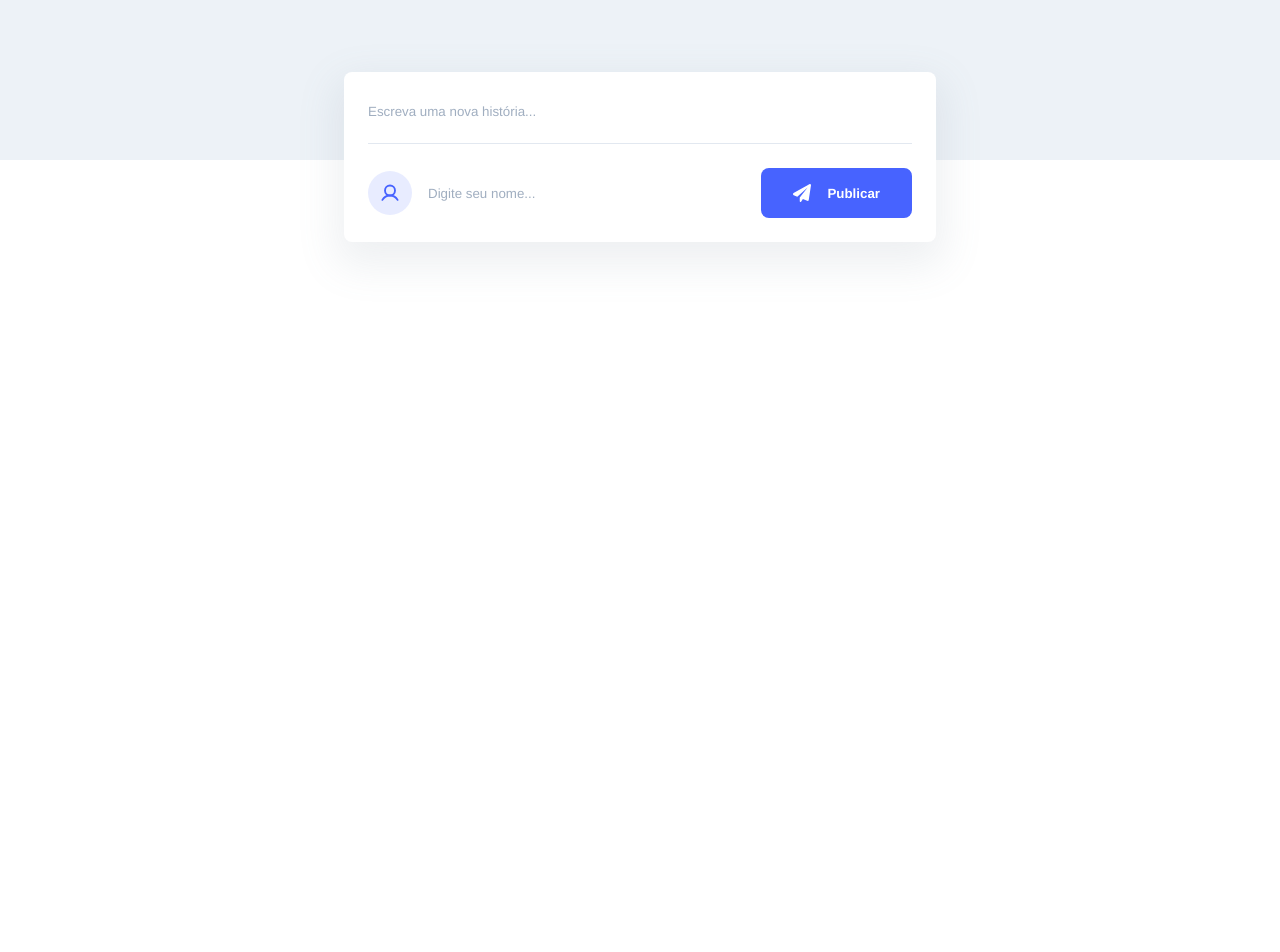
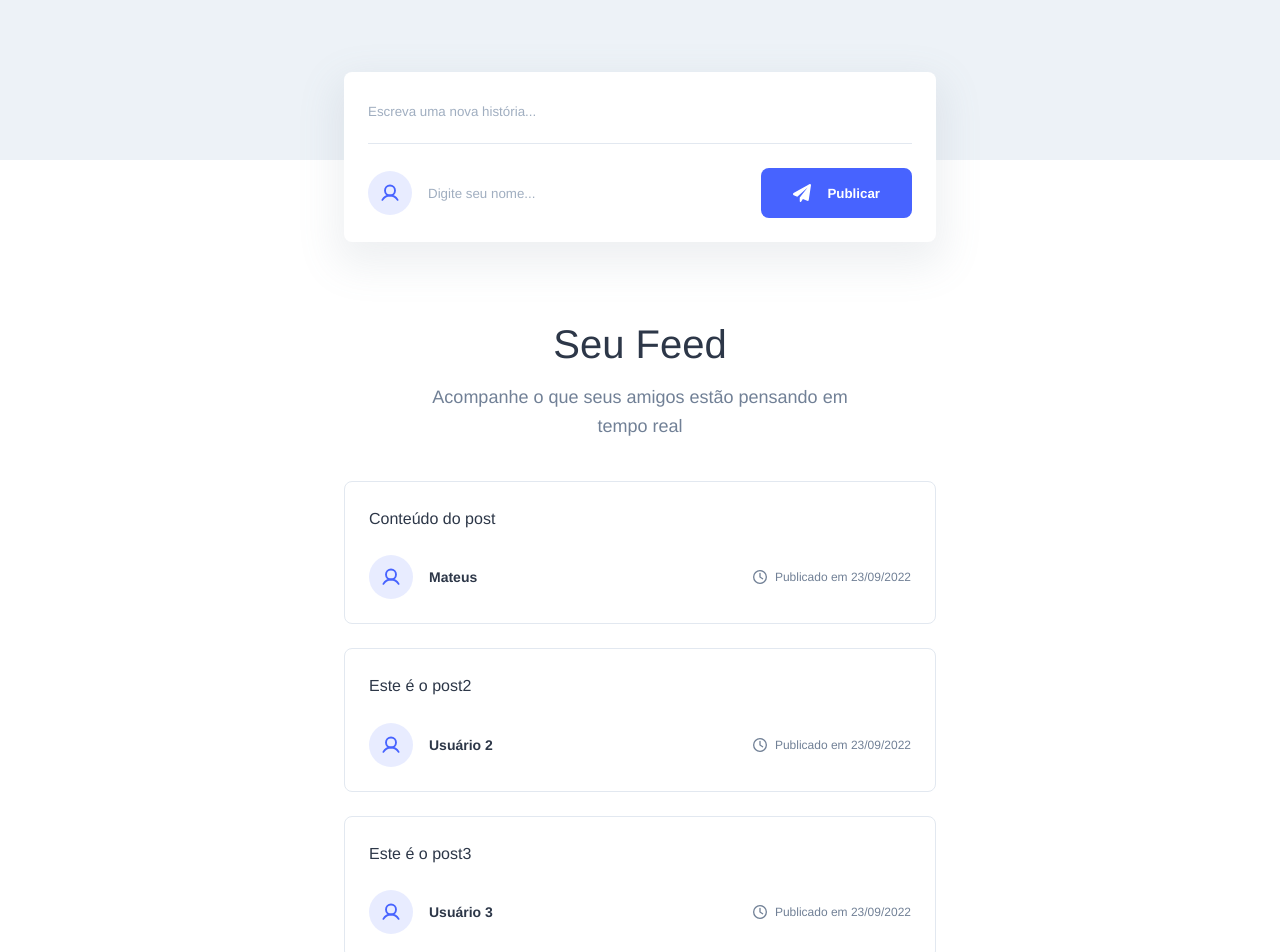
Before and after one commit to feh-franc0/STAART-Fundamentos-do-React, a JavaScript app: page / in a window 1280 px wide. Shown: the top 952 px of the page. Before the commit the page ends 800 px from the top, so only its background shows below. Built offline with nearby package versions, Linux system fonts and the light colour scheme; a web font is replaced by a local one.

Commit message:
Implementando o feed

```diff
--- a/src/App.js
+++ b/src/App.js
@@ -1,11 +1,40 @@
 import './styles/App.css';
 import './styles/PostForm.css';
+import './styles/Feed.css';
 
 import userIcon from './images/user.svg';
 import paperPlaneIcon from './images/paper-plane.svg';
+import clockIcon from './images/clock.svg';
 
 // fontSize
 export default function App() {
+    const posts = [
+        {
+            id: Math.random(),
+            content: 'Conteúdo do post',
+            userName: 'Mateus',
+            publishedAt: new Date(),
+        },
+        {
+            id: Math.random(),
+            content: 'Este é o post2',
+            userName: 'Usuário 2',
+            publishedAt: new Date(),
+        },
+        {
+            id: Math.random(),
+            content: 'Este é o post3',
+            userName: 'Usuário 3',
+            publishedAt: new Date(),
+        },
+        {
+            id: Math.random(),
+            content: 'Este é o post4',
+            userName: 'Usuário 4',
+            publishedAt: new Date(),
+        },
+    ];
+
     return (
     <div className='wrapper'>
         <form className="post-form" onClick={() => alert('Formulário submetido')}>
@@ -23,6 +52,33 @@
                 </button>
             </div>
         </form>
+
+        <main>
+            <header>
+                <h1>Seu Feed</h1>
+                <h2>Acompanhe o que seus amigos estão pensando em tempo real</h2>
+            </header>
+
+            <section className="feed">
+                {posts.map((post) => (
+                    <article key={post.id}>
+                        <p> {post.content} </p>
+
+                        <footer>
+                            <div className="user-details">
+                                <img src={userIcon} alt="User" />
+                                <strong>{post.userName}</strong>
+                            </div>
+
+                            <div className="time">
+                                <img src={clockIcon} alt="Clock" />
+                                <span>Publicado em {post.publishedAt.toLocaleDateString('pt-br')}</span>
+                            </div>
+                        </footer>
+                    </article>
+                ))}
+            </section>
+        </main>
     </div>
     )
 }
```
